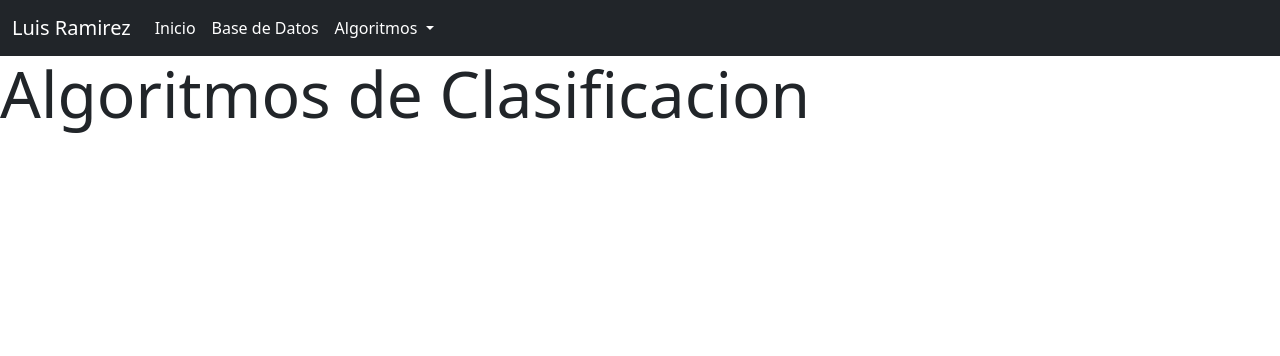
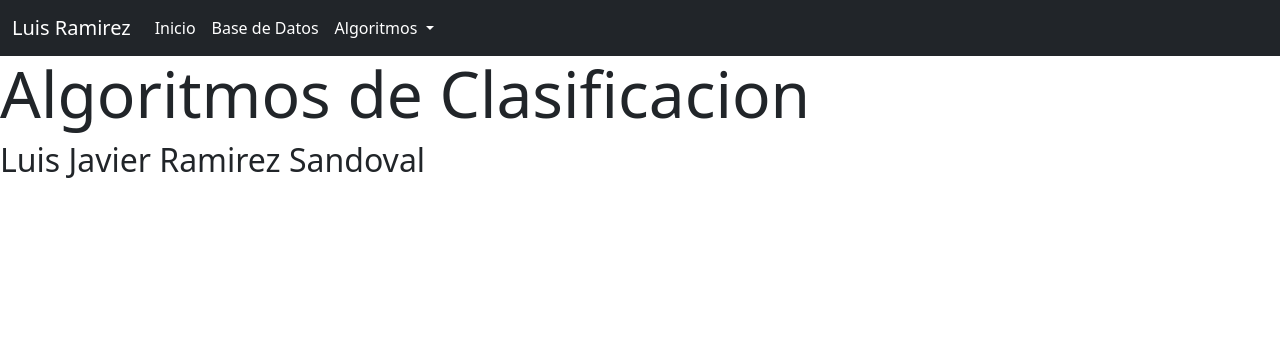
Before and after one commit to LuisRamirezSandoval/DJANGO-ALGORITHMS, a Django app: page / in a window 1280 px wide. Shown: the top 356 px of the page. Run offline with Django 4.2, Linux system fonts and the light colour scheme.

Commit message:
prueba git mac

```diff
--- a/Examen/app1/templates/app1/index.html
+++ b/Examen/app1/templates/app1/index.html
@@ -5,5 +5,6 @@
 {% block content %}
 
     <h1 class="display-3">Algoritmos de Clasificacion</h1>
+    <h2>Luis Javier Ramirez Sandoval</h2>
 
 {% endblock %}
```
